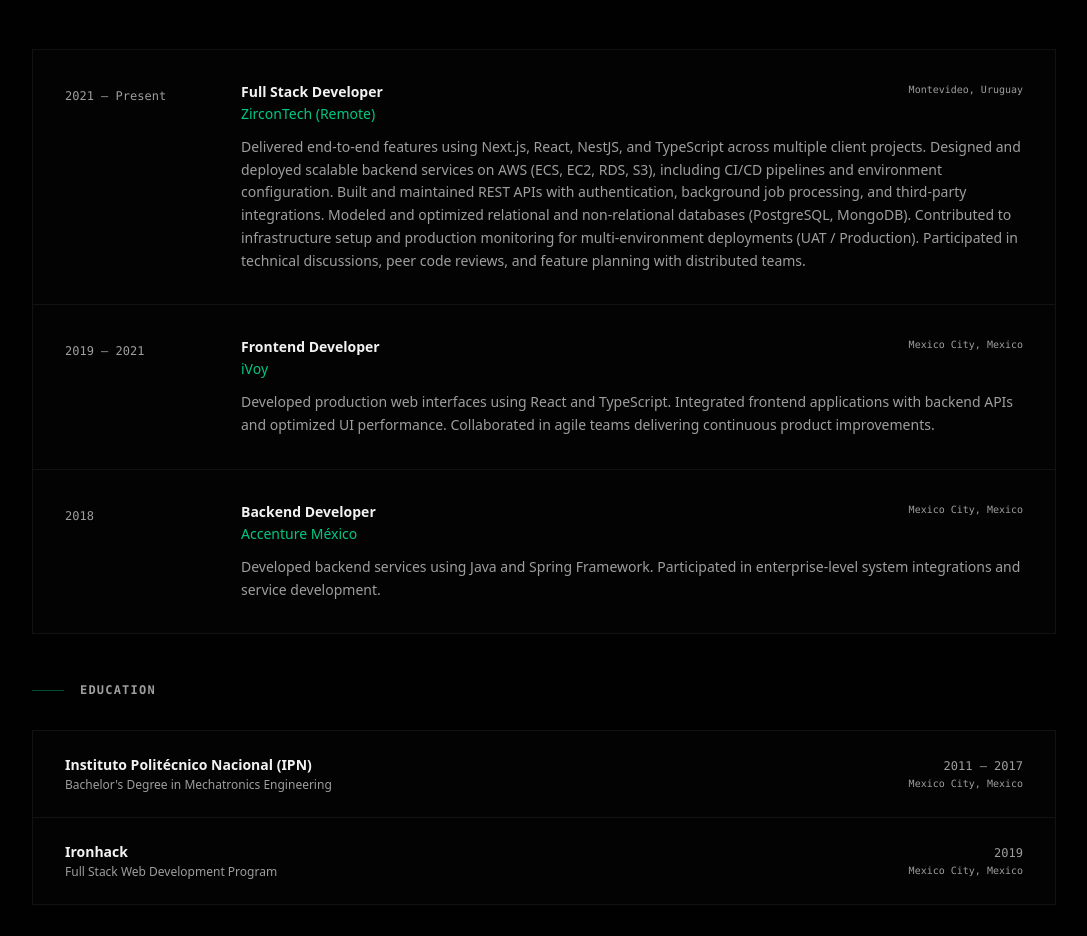
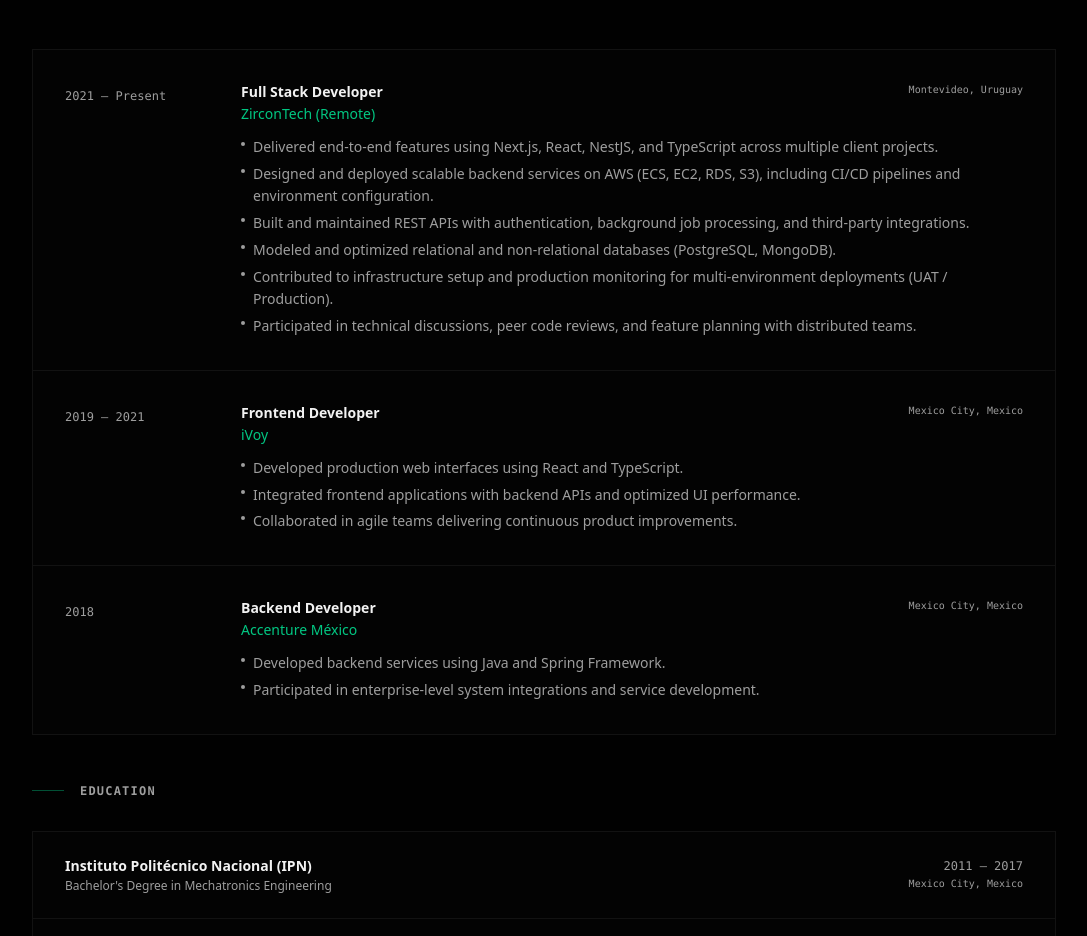
Before and after one commit to FrankIsmael/ifm-web, a Next.js app: page / in a window 1280 px wide. Shown: the part 2803-3739 px from the top of the page, without its empty margins (96-1183 px from the left). Built offline with nearby package versions, Linux system fonts and the light colour scheme.

Commit message:
feat: refactor job descriptions in Experience component for better readability
- Changed job descriptions from a single string to an array of bullet points for improved clarity.
- Updated the Experience component to render descriptions as a list, enhancing the visual presentation.

```diff
--- a/components/experience.tsx
+++ b/components/experience.tsx
@@ -47,9 +47,14 @@
                     {job.location}
                   </span>
                 </div>
-                <p className="mt-3 text-sm leading-relaxed text-muted-foreground">
-                  {job.description}
-                </p>
+                <ul className="mt-3 space-y-1">
+                  {job.description.map((point, idx) => (
+                    <li key={idx} className="flex gap-2 text-sm leading-relaxed text-muted-foreground">
+                      <span className="mt-1.5 h-1 w-1 flex-shrink-0 rounded-full bg-muted-foreground" />
+                      {point}
+                    </li>
+                  ))}
+                </ul>
               </div>
             </div>
           ))}
--- a/lib/cv-data.ts
+++ b/lib/cv-data.ts
@@ -68,24 +68,35 @@
       role: 'Full Stack Developer',
       location: 'Montevideo, Uruguay',
       period: '2021 – Present',
-      description:
-        'Delivered end-to-end features using Next.js, React, NestJS, and TypeScript across multiple client projects. Designed and deployed scalable backend services on AWS (ECS, EC2, RDS, S3), including CI/CD pipelines and environment configuration. Built and maintained REST APIs with authentication, background job processing, and third-party integrations. Modeled and optimized relational and non-relational databases (PostgreSQL, MongoDB). Contributed to infrastructure setup and production monitoring for multi-environment deployments (UAT / Production). Participated in technical discussions, peer code reviews, and feature planning with distributed teams.',
+      description: [
+        'Delivered end-to-end features using Next.js, React, NestJS, and TypeScript across multiple client projects.',
+        'Designed and deployed scalable backend services on AWS (ECS, EC2, RDS, S3), including CI/CD pipelines and environment configuration.',
+        'Built and maintained REST APIs with authentication, background job processing, and third-party integrations.',
+        'Modeled and optimized relational and non-relational databases (PostgreSQL, MongoDB).',
+        'Contributed to infrastructure setup and production monitoring for multi-environment deployments (UAT / Production).',
+        'Participated in technical discussions, peer code reviews, and feature planning with distributed teams.',
+      ],
     },
     {
       company: 'iVoy',
       role: 'Frontend Developer',
       location: 'Mexico City, Mexico',
       period: '2019 – 2021',
-      description:
-        'Developed production web interfaces using React and TypeScript. Integrated frontend applications with backend APIs and optimized UI performance. Collaborated in agile teams delivering continuous product improvements.',
+      description: [
+        'Developed production web interfaces using React and TypeScript.',
+        'Integrated frontend applications with backend APIs and optimized UI performance.',
+        'Collaborated in agile teams delivering continuous product improvements.',
+      ],
     },
     {
       company: 'Accenture México',
       role: 'Backend Developer',
       location: 'Mexico City, Mexico',
       period: '2018',
-      description:
-        'Developed backend services using Java and Spring Framework. Participated in enterprise-level system integrations and service development.',
+      description: [
+        'Developed backend services using Java and Spring Framework.',
+        'Participated in enterprise-level system integrations and service development.',
+      ],
     },
   ],
 
```
